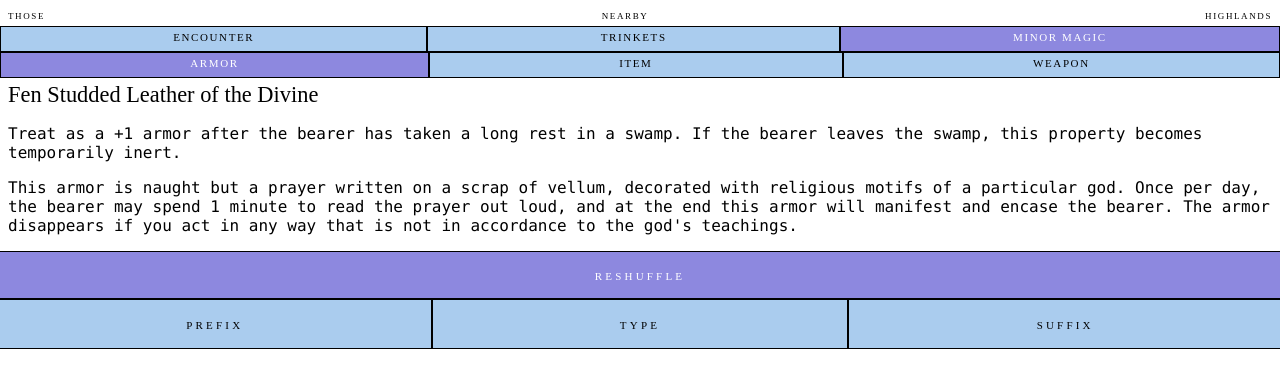
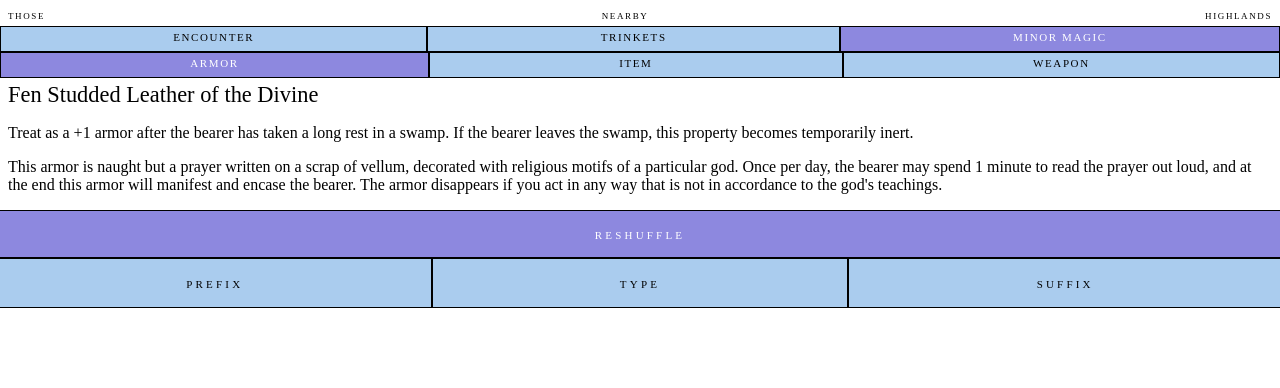
Before and after one commit to worc/koma-kulshan, a React app: page /minor-magic/armor in a window 1280 px wide. Shown: the top 388 px of the page. Built offline with nearby package versions, Linux system fonts and the light colour scheme; the HTML template or start-up script is replaced by a standard one.

Commit message:
convert MinorMagicItem to a function component

```diff
--- a/shared/minor-magic/MinorMagicItem.js
+++ b/shared/minor-magic/MinorMagicItem.js
@@ -1,43 +1,35 @@
-import React from 'react';
+import React from 'react'
+import styled from 'styled-components'
+import Reveal from "../Reveal"
 
-import Reveal from "../Reveal";
-import TapToReveal from "../TapToReveal";
+export default ({ prefix, name, suffix, firstDescription, secondDescription }) => (
+  <ItemContainer>
+    <div>
+      <StyledHeader>
+        <Reveal reveal={ prefix } /><span> </span>
+        <Reveal reveal={ name } /><span> </span>
+        <Reveal reveal={ suffix } />
+      </StyledHeader>
+    </div>
 
-export default class MinorMagicItem extends React.Component {
-    constructor(props) {
-        super();
-        this.state = { ...props };
-    }
+    <div>
+      <p><StyledReveal reveal={ firstDescription }/></p>
+      <p><StyledReveal reveal={ secondDescription }/></p>
+    </div>
+  </ItemContainer>
+)
 
-    componentWillReceiveProps(props) {
-        this.setState({ ...props });
-    }
+const ItemContainer = styled.div`
+  flex: 1 0 auto;
+`
 
-    render() {
-        const headerStyle = {
-            fontFamily: '"Rammetto One", cursive',
-            fontSize: '1.4rem',
-            fontWeight: 'normal',
-            margin: '0'
-        };
+const StyledHeader = styled.h2`
+  font-family: "Rammetto One", cursive;
+  font-size: 1.4rem;
+  font-weight: normal;
+  margin: 0;
+`
 
-        const revealStyle = {
-            fontFamily: '"Menlo", "DejaVu Sans Mono", monospace'
-        };
-
-        return (
-            <div style={ this.props.style }>
-                <div><h2 style={ headerStyle }>
-                    <Reveal reveal={ this.state.prefix } /><span> </span>
-                    <Reveal reveal={ this.state.name } /><span> </span>
-                    <Reveal reveal={ this.state.suffix } />
-                </h2></div>
-
-                <div>
-                    <p><Reveal style={ revealStyle } reveal={ this.state.firstDescription }/></p>
-                    <p><Reveal style={ revealStyle } reveal={ this.state.secondDescription }/></p>
-                </div>
-            </div>
-        )
-    }
-}
+const StyledReveal = styled(Reveal)`
+  font-family: "Menlo", "DejaVu Sans Mono", monospace;
+`
--- a/shared/minor-magic/MinorMagicItemWithShuffle.js
+++ b/shared/minor-magic/MinorMagicItemWithShuffle.js
@@ -72,7 +72,6 @@ export default ({ objects, properties, bookmark }) => {
   return (
     <div style={{ display: 'flex', flex: '1 0 auto', flexFlow: 'column'}}>
       <MinorMagicItem
-        style={{ flex: '1 0 auto' }}
         prefix={ firstProperty.prefix }
         suffix={ secondProperty.suffix }
         name={ name }
```
